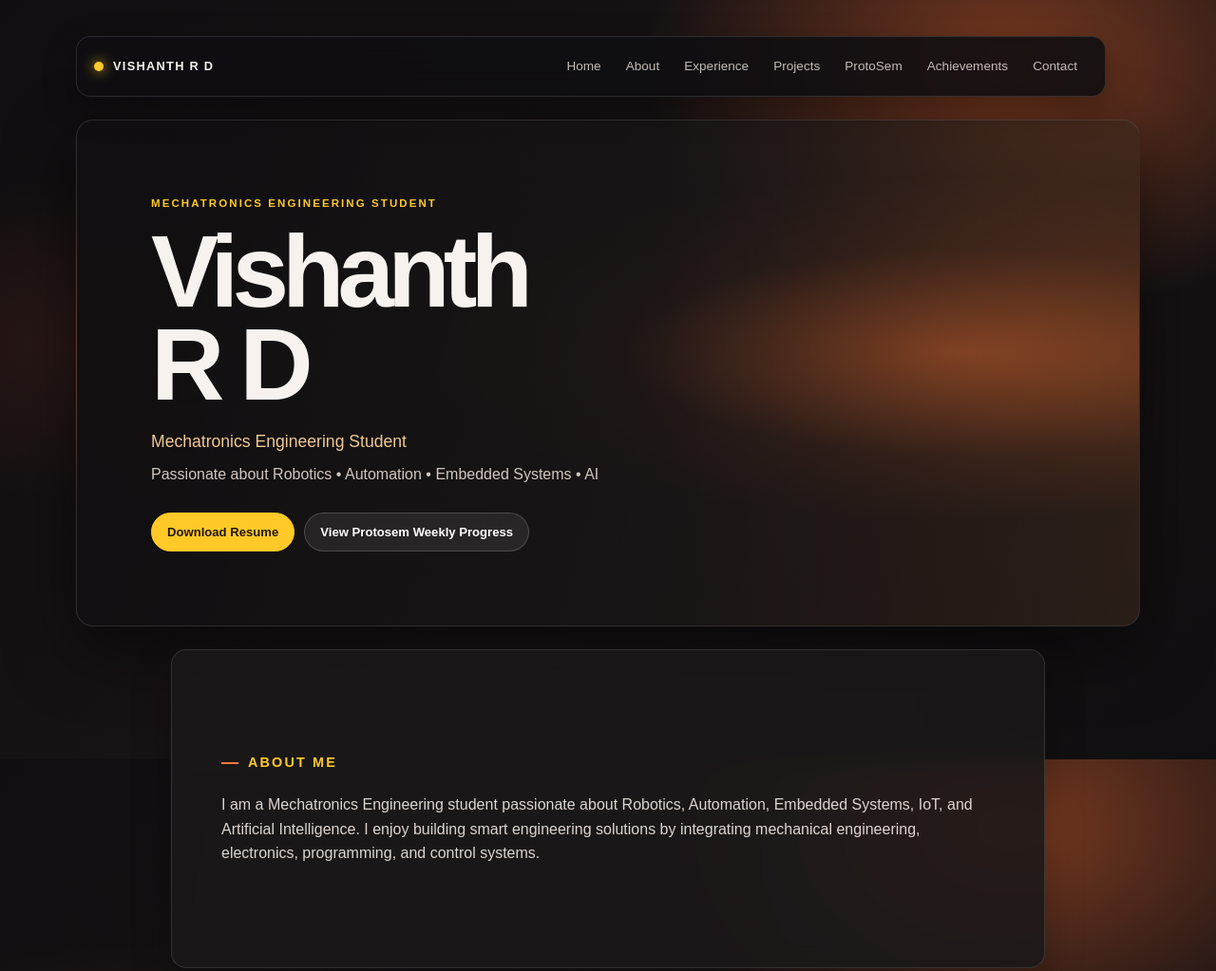
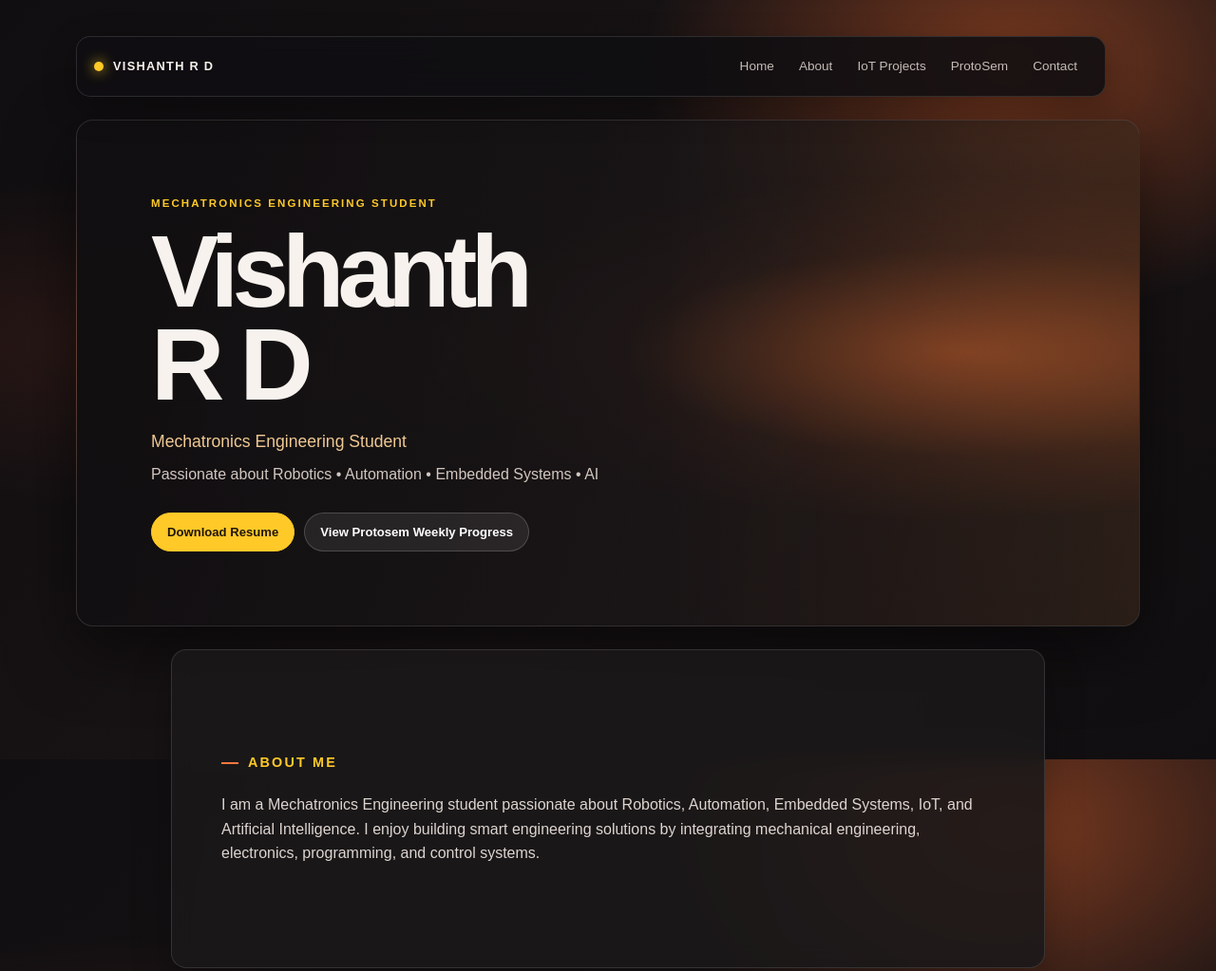
Before and after one commit to vishanth118/Portfolio, a plain HTML site: page index.html in a window 1280 px wide. Shown: the top 1023 px of the page at 95% size. Drawn offline with Linux system fonts and the light colour scheme.

Commit message:
Updated project

```diff
--- a/index.html
+++ b/index.html
@@ -24,7 +24,7 @@ a{color:var(--gold)}
 </head>
 <body>
 <main class="shell">
-  <nav class="site-nav" aria-label="Main navigation"><a class="brand" href="#home">VISHANTH R D</a><div class="nav-links"><a href="#home">Home</a><a href="#about">About</a><a href="#experience">Experience</a><a href="#projects">Projects</a><a href="#protosem">ProtoSem</a><a href="#achievements">Achievements</a><a href="#contact">Contact</a></div></nav>
+  <nav class="site-nav" aria-label="Main navigation"><a class="brand" href="#home">VISHANTH R D</a><div class="nav-links"><a href="#home">Home</a><a href="#about">About</a><a href="#iot-projects">IoT Projects</a><a href="#protosem">ProtoSem</a><a href="#contact">Contact</a></div></nav>
   <header class="hero" id="home">
     <div class="hero-copy">
     <div class="eyebrow">Mechatronics Engineering Student</div>
@@ -42,10 +42,9 @@ a{color:var(--gold)}
       <section class="card"><h2>Areas of Interest</h2><ul class="interests"><li>Robotics</li><li>Industrial Automation</li><li>Artificial Intelligence</li><li>Embedded Systems</li><li>IoT</li><li>Computer Vision</li><li>Autonomous Robots</li><li>Smart Manufacturing</li></ul></section>
     </div>
     <div class="column">
-      <section class="card" id="projects"><h2>Projects</h2><div class="project"><h3>Smart Home Automation</h3><p>Developed an IoT-based smart home automation system using ESP32 to control electrical appliances remotely.</p></div><div class="project"><h3>Line Following Robot</h3><p>Designed an autonomous robot using IR sensors and Arduino capable of following predefined paths accurately.</p></div></section>
+      <section class="card" id="iot-projects"><h2>IoT Projects</h2><div class="project"><h3>ESP32 Smart Home Automation</h3><p>Developed an IoT-based smart home automation system using ESP32 to control electrical appliances remotely.</p></div></section>
       <section class="card career"><h2>Career Objective</h2><p>To become a Robotics and Automation Engineer capable of designing intelligent systems that improve industries and everyday life through innovation and engineering excellence.</p></section>
       <section class="card" id="protosem"><h2>Protosem</h2><p>Follow the timeline to see each stage of the Protosem journey. Select View more to open a full weekly record with that week's work and photos.</p><div class="actions"><a class="btn primary" href="protosem.html">View Protosem Weekly Progress</a></div></section>
-      <section class="card" id="achievements"><h2>Achievements</h2><p>Learning presentation</p><div class="skills"><span class="skill">Problem solving</span><span class="skill">Logical thinking</span><span class="skill">Programming fundamentals</span><span class="skill">Innovation mindset</span><span class="skill">Design thinking</span><span class="skill">Creativity</span><span class="skill">Teamwork</span><span class="skill">Presentation skills</span></div><div class="actions"><a class="btn" href="weekly-detail.html?week=2#achievements-section">View weekly achievements</a></div></section>
       <section class="card contact" id="contact"><h2>Contact</h2><p>Email : <a href="mailto:vishanth1.18@protosem.tech">vishanth1.18@protosem.tech</a></p><p>Phone : <a href="tel:+917010025177">7010025177</a></p><p>LinkedIn : <a href="https://www.linkedin.com/in/vishanth-r-d-4a967b323" target="_blank" rel="noopener noreferrer">linkedin.com/in/vishanth-r-d-4a967b323</a></p><p>GitHub : <a href="https://github.com/vishanth118" target="_blank" rel="noopener noreferrer">github.com/vishanth118</a></p><p>Location : India</p></section>
     </div>
   </div>
```
Also changed, not shown: v.html (deleted).
